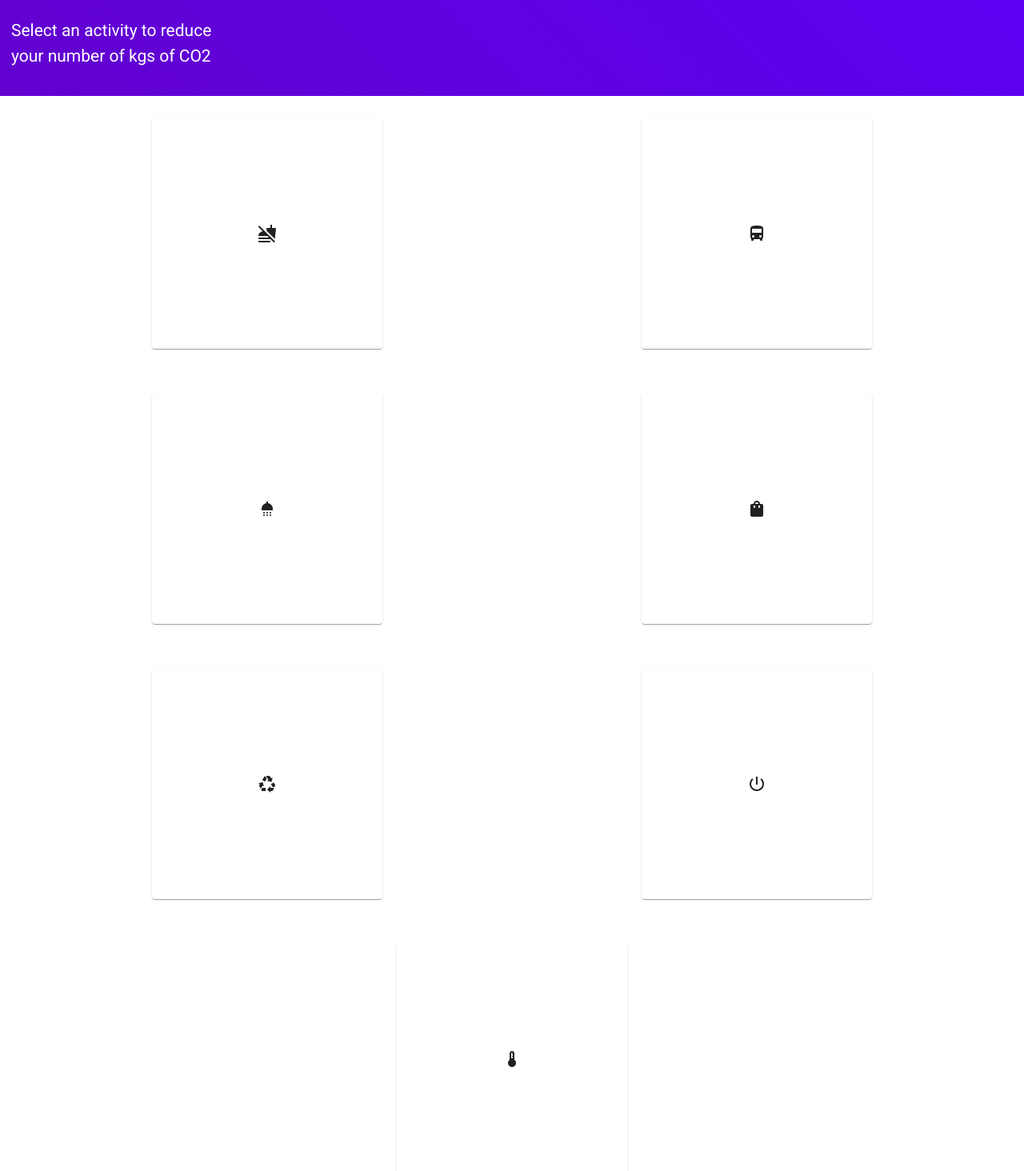
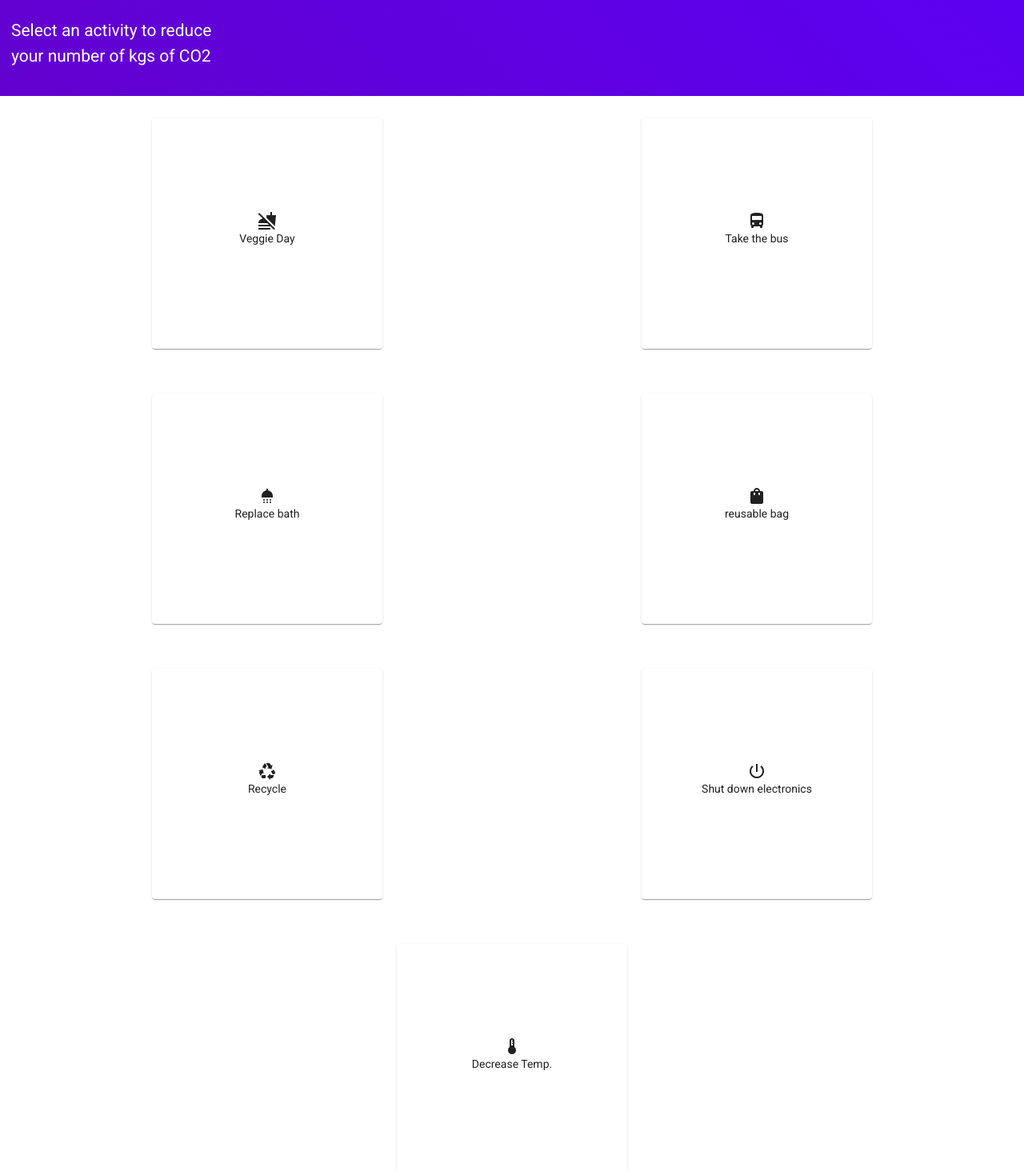
Before and after one commit to tagazok/hitw-uni4coop-co2, an Angular app in the folder app/: page /dashboard/activity/add/1 in a window 1280 px wide. Shown: the top 1464 px of the page at 80% size. Built offline with nearby package versions, Linux system fonts and the light colour scheme.

Commit message:
adding text inside button for activity add component

```diff
--- a/app/src/app/dashboard/activity-add/activity-add.component.html
+++ b/app/src/app/dashboard/activity-add/activity-add.component.html
@@ -15,8 +15,11 @@
     class="flex flex-direction-row align-items-center justify-content-space-around activity-row margin-2"
   >
     <mat-card class="activity-row-card" (click)="sendReward(code.VEGGIE)">
-      <div class="flex align-items-center justify-content-center">
+      <div
+        class="flex flex-direction-column align-items-center justify-content-center"
+      >
         <mat-icon>no_food</mat-icon>
+        <p>Veggie Day</p>
       </div>
     </mat-card>
 
@@ -24,52 +27,63 @@
       class="activity-row-card"
       (click)="sendReward(code.TRANSPORTATION)"
     >
-      <div class="flex align-items-center justify-content-center">
+      <div
+        class="flex flex-direction-column align-items-center justify-content-center"
+      >
         <mat-icon>directions_bus</mat-icon>
+        <p>Take the bus</p>
       </div>
     </mat-card>
   </div>
   <div
     class="flex flex-direction-row align-items-center justify-content-space-around activity-row margin-2"
   >
-    <mat-card class="activity-row-card" (click)="this.sendReward(code.SHOWER)">
-      <div class="flex align-items-center justify-content-center">
+    <mat-card class="activity-row-card" (click)="sendReward(code.SHOWER)">
+      <div
+        class="flex flex-direction-column align-items-center justify-content-center"
+      >
         <mat-icon>shower</mat-icon>
+        <p>Replace bath</p>
       </div>
     </mat-card>
-    <mat-card class="activity-row-card" (click)="this.sendReward(code.PLASTIC)">
-      <div class="flex align-items-center justify-content-center">
+    <mat-card class="activity-row-card" (click)="sendReward(code.PLASTIC)">
+      <div
+        class="flex flex-direction-column align-items-center justify-content-center"
+      >
         <mat-icon>shopping_bag</mat-icon>
+        <p>reusable bag</p>
       </div>
     </mat-card>
   </div>
   <div
     class="flex flex-direction-row align-items-center justify-content-space-around activity-row margin-2"
   >
-    <mat-card class="activity-row-card" (click)="this.sendReward(code.RECYCLING)">
-      <div class="flex align-items-center justify-content-center">
+    <mat-card class="activity-row-card" (click)="sendReward(code.RECYCLING)">
+      <div
+        class="flex flex-direction-column align-items-center justify-content-center"
+      >
         <mat-icon>recycling</mat-icon>
+        <p>Recycle</p>
       </div>
     </mat-card>
-
-    <mat-card
-      class="activity-row-card"
-      (click)="this.sendReward(code.COMPUTER)"
-    >
-      <div class="flex align-items-center justify-content-center">
+    <mat-card class="activity-row-card" (click)="sendReward(code.COMPUTER)">
+      <div
+        class="flex flex-direction-column align-items-center justify-content-center"
+      >
         <mat-icon>power_settings_new</mat-icon>
+        <p>Shut down electronics</p>
       </div>
     </mat-card>
   </div>
   <div
     class="flex flex-direction-row align-items-center justify-content-space-around activity-row margin-2"
   >
-    <mat-card
-      class="activity-row-card"
-      (click)="this.sendReward(code.THERMOSTAT)"
-    >
-      <div class="flex align-items-center justify-content-center">
+    <mat-card class="activity-row-card" (click)="sendReward(code.THERMOSTAT)">
+      <div
+        class="flex flex-direction-column align-items-center justify-content-center"
+      >
         <mat-icon>device_thermostat</mat-icon>
+        <p>Decrease Temp.</p>
       </div>
     </mat-card>
   </div>
--- a/app/src/app/dashboard/activity-add/activity-add.component.scss
+++ b/app/src/app/dashboard/activity-add/activity-add.component.scss
@@ -6,7 +6,11 @@
   .activity-row-card > div {
     height: 100%;
     width: 100%;
+    > p {
+      text-align: center;
+    }
   }
+
 }
 #header {
   // background-color: #5268e5;
--- a/app/src/app/dashboard/trip-add/trip-add.component.ts
+++ b/app/src/app/dashboard/trip-add/trip-add.component.ts
@@ -45,7 +45,7 @@ export class TripAddComponent implements OnInit {
 
     this.tripService.addTrip(trip).subscribe({
       next: (trip: Trip) => {
-        this.router.navigate(['/dashboard']);
+        this.router.navigate(['/dashboard/trip/' + trip.id]);
       },
       error: (err) => {
         this.router.navigate(['/dashboard']);
```
